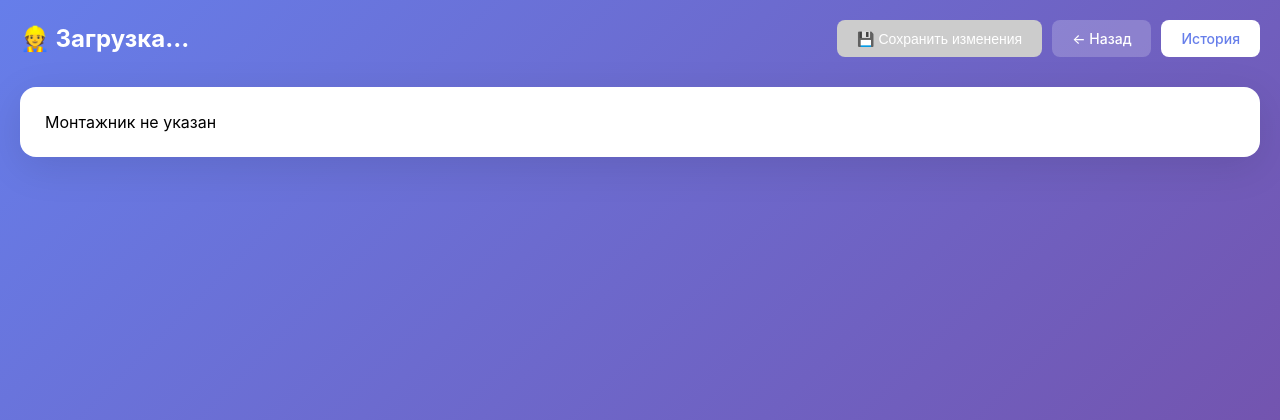
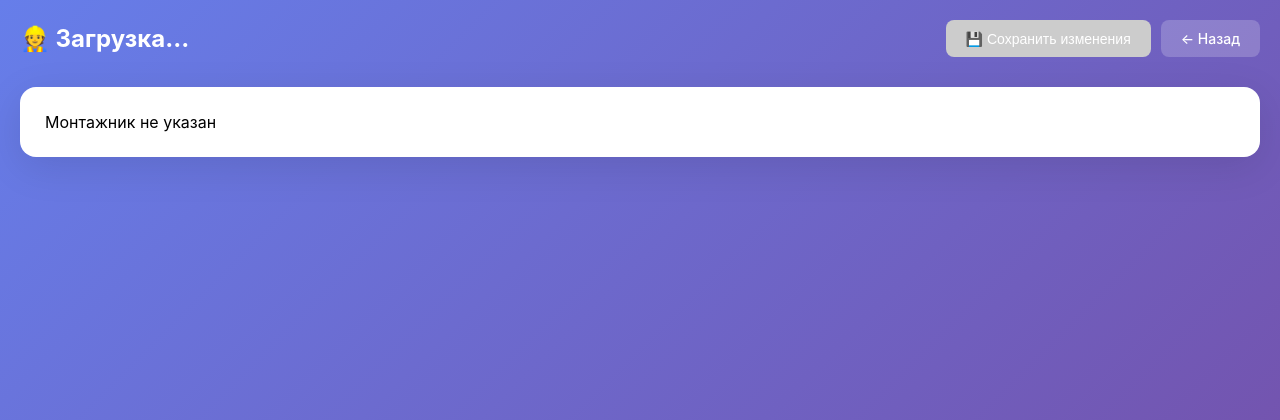
Before and after one commit to AndreKortesz/Automated-PayRoll-installers, a FastAPI app: page /upload/1 in a window 1280 px wide. Shown: the top 420 px of the page. Run offline with FastAPI, Linux system fonts and the light colour scheme; some libraries are stand-ins or nearby versions.

Commit message:
Add files via upload

```diff
--- a/frontend/templates/period.html
+++ b/frontend/templates/period.html
@@ -378,7 +378,7 @@
         <div class="header">
             <h1 id="pageTitle">📋 Загрузка...</h1>
             <div>
-                <a href="/history" class="btn btn-secondary">← История</a>
+                <a href="/history" class="btn btn-secondary" onclick="window.location.href='/history'; return false;">← История</a>
                 <a href="/" class="btn">Новый расчёт</a>
             </div>
         </div>
--- a/frontend/templates/upload.html
+++ b/frontend/templates/upload.html
@@ -227,8 +227,7 @@
             <h1 id="pageTitle">👷 Загрузка...</h1>
             <div style="display: flex; gap: 10px; flex-wrap: wrap;">
                 <button class="btn btn-save" id="saveBtn" onclick="saveChanges()" disabled>💾 Сохранить изменения</button>
-                <a href="javascript:history.back()" class="btn btn-secondary">← Назад</a>
-                <a href="/history" class="btn">История</a>
+                <a href="/history" class="btn btn-secondary" onclick="window.location.href='/history'; return false;">← Назад</a>
             </div>
         </div>
 
```
